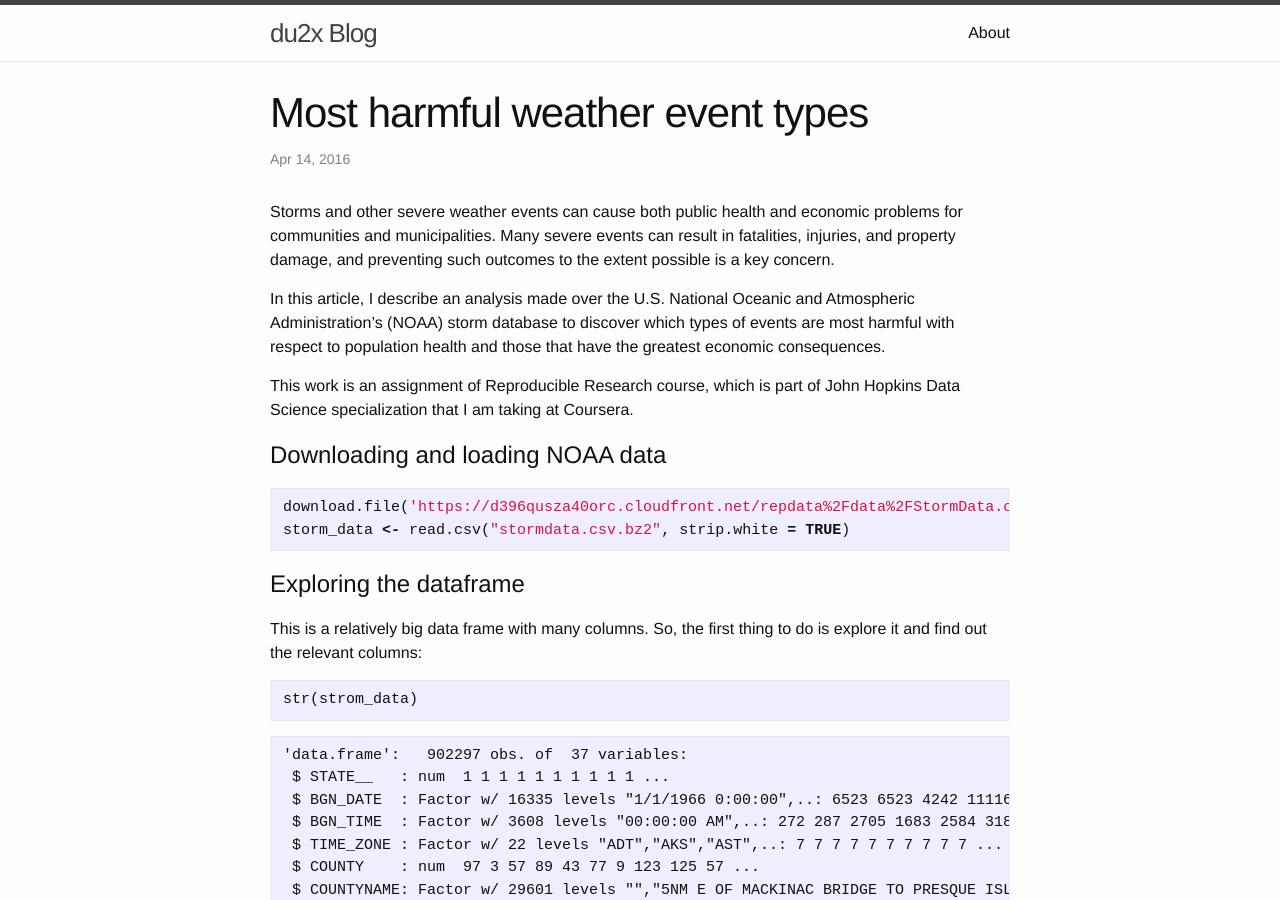
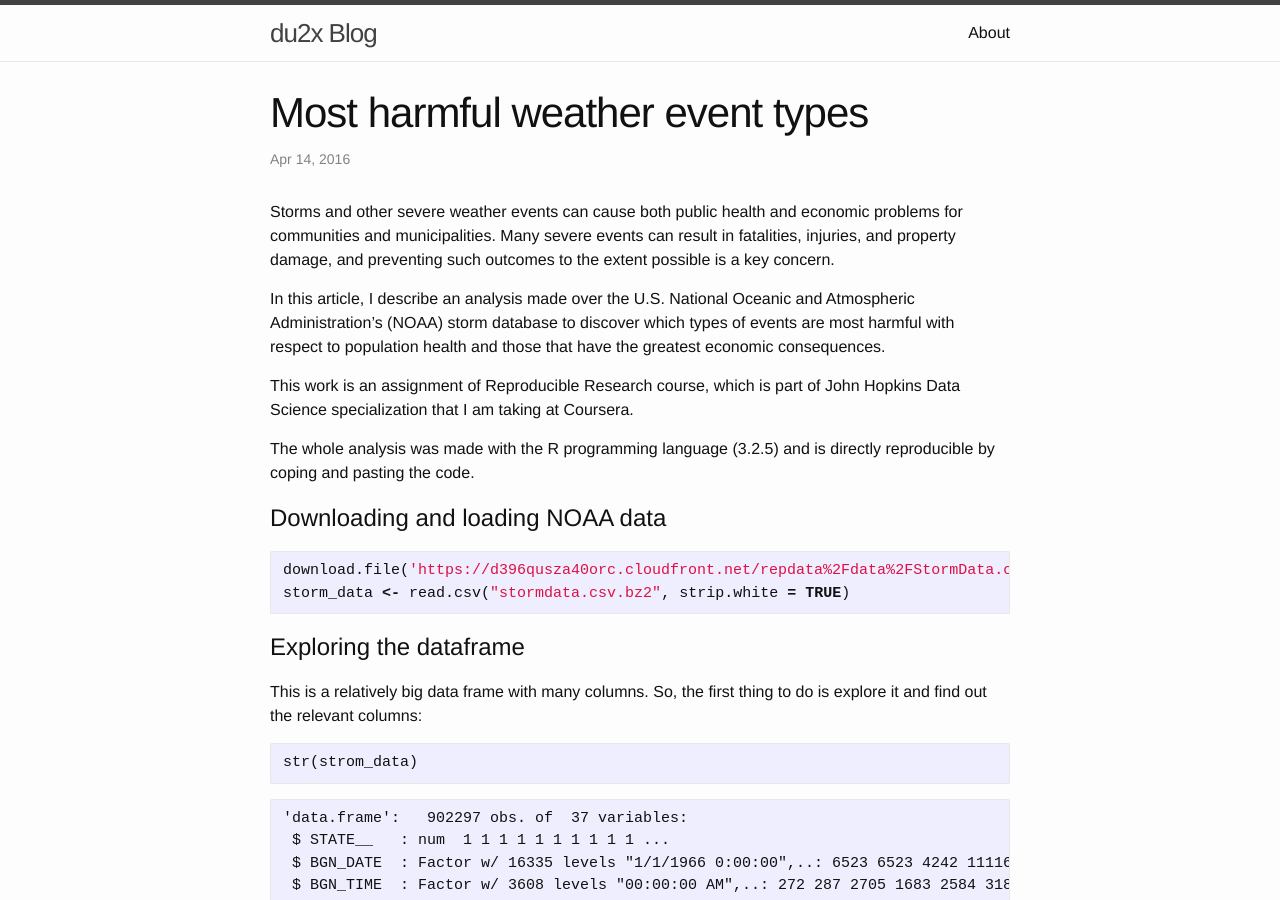
Before and after one commit to du2x/du2x.github.io, a Jekyll site: the page built from _posts/2016-04-14-most-harmful-camalities-types.markdown, in a window 1280 px wide and 900 px high. Built offline with Jekyll 4.4.1, drawn with Linux system fonts in a browser that asks for light colours; comment, search, counter and statistics services are not loaded.

Commit message:
Small fixes on auth jwt post and the NOAA post

```diff
--- a/_posts/2016-04-14-most-harmful-camalities-types.markdown
+++ b/_posts/2016-04-14-most-harmful-camalities-types.markdown
@@ -11,6 +11,8 @@ Storms and other severe weather events can cause both public health and economic
 In this article, I describe an analysis made over the U.S. National Oceanic and Atmospheric Administration’s (NOAA) storm database to discover which types of events are most harmful with respect to population health and those that have the greatest economic consequences.
 
 This work is an assignment of Reproducible Research course, which is part of John Hopkins Data Science specialization that I am taking at Coursera.
+
+The whole analysis was made with the R programming language (3.2.5) and is directly reproducible by coping and pasting the code.
 
 # Downloading and loading NOAA data
 
@@ -264,7 +266,7 @@ fatalities_injuries_by_event
 
 As we can see, the “wind/typhoon/tornado/hurricane” event type has a much higher number of injuries then other event types. That is suspicious. Let`s investigate a bit more.
 
-## Arranging data by decades
+# Arranging data by decades
 
 Let’s see how these records are arranged by decades, focusing only on the top event types.
 
```
